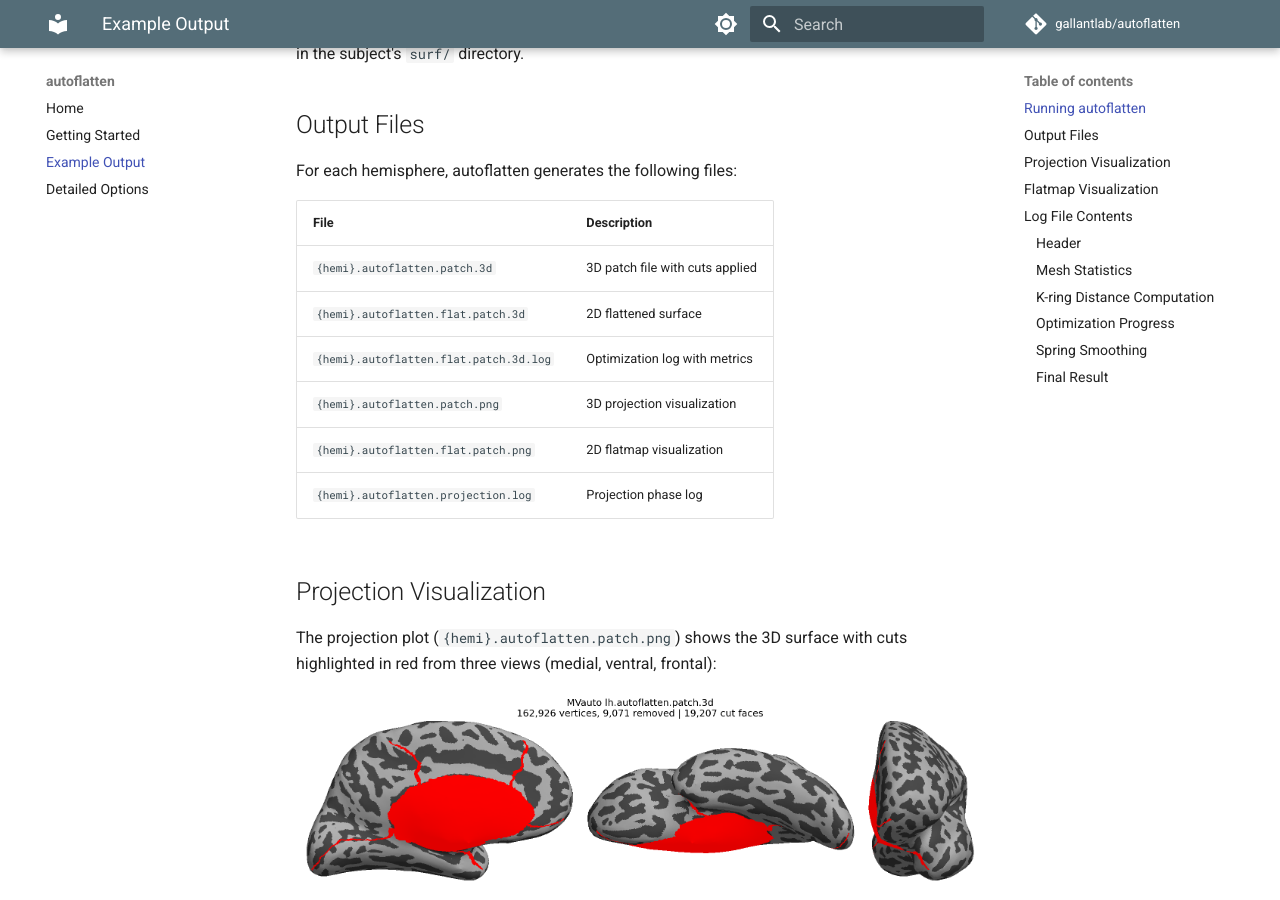
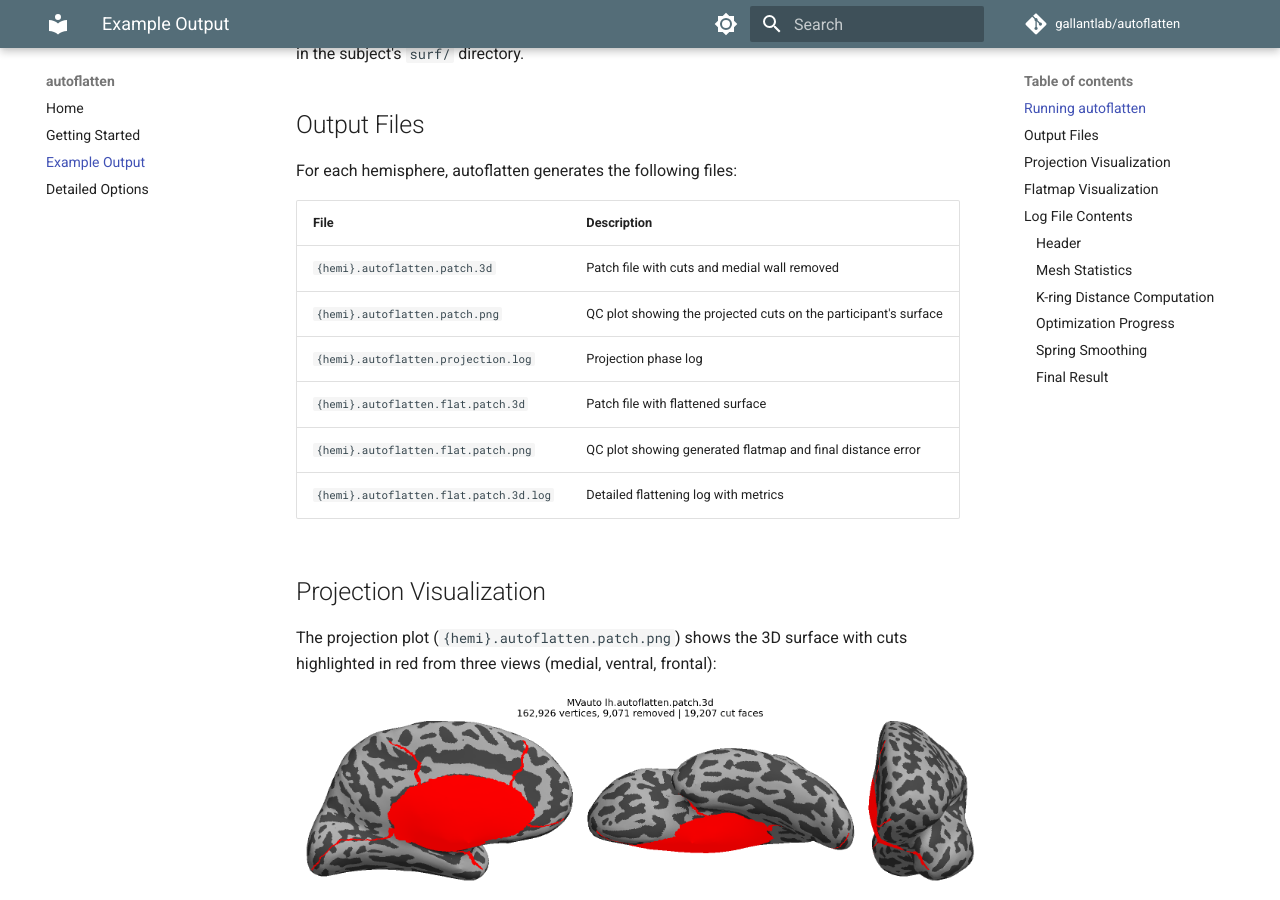
Before and after one commit to gallantlab/autoflatten, an MkDocs documentation site: the page built from docs/example-output.md, in a window 1280 px wide and 900 px high, scrolled down 378 px. Built offline with MkDocs 1.6.1 and Material for MkDocs 9.7.7, drawn with Linux system fonts in a browser that asks for light colours; comment, search, counter and statistics services are not loaded.

Commit message:
DOC: Improve example output file descriptions and ordering (#51)
Clarify file descriptions to better explain what each output file
contains. Reorder files to match the pipeline execution order
(projection outputs first, then flattening outputs).

🤖 Generated with [Claude Code](https://claude.com/claude-code)

Co-authored-by: Claude Opus 4.5 <noreply@anthropic.com>

```diff
--- a/docs/example-output.md
+++ b/docs/example-output.md
@@ -18,12 +18,12 @@ For each hemisphere, autoflatten generates the following files:
 
 | File | Description |
 |------|-------------|
-| `{hemi}.autoflatten.patch.3d` | 3D patch file with cuts applied |
-| `{hemi}.autoflatten.flat.patch.3d` | 2D flattened surface |
-| `{hemi}.autoflatten.flat.patch.3d.log` | Optimization log with metrics |
-| `{hemi}.autoflatten.patch.png` | 3D projection visualization |
-| `{hemi}.autoflatten.flat.patch.png` | 2D flatmap visualization |
+| `{hemi}.autoflatten.patch.3d` | Patch file with cuts and medial wall removed |
+| `{hemi}.autoflatten.patch.png` | QC plot showing the projected cuts on the participant's surface |
 | `{hemi}.autoflatten.projection.log` | Projection phase log |
+| `{hemi}.autoflatten.flat.patch.3d` | Patch file with flattened surface |
+| `{hemi}.autoflatten.flat.patch.png` | QC plot showing generated flatmap and final distance error |
+| `{hemi}.autoflatten.flat.patch.3d.log` | Detailed flattening log with metrics |
 
 ## Projection Visualization
 
```
